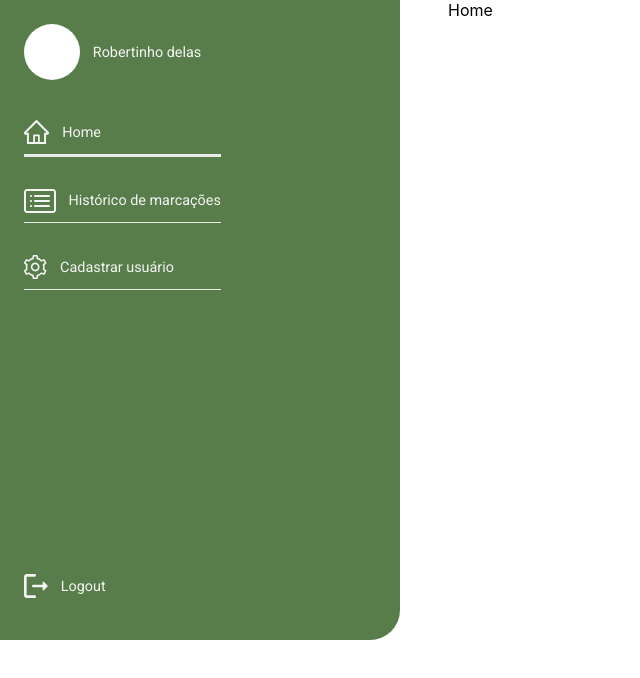
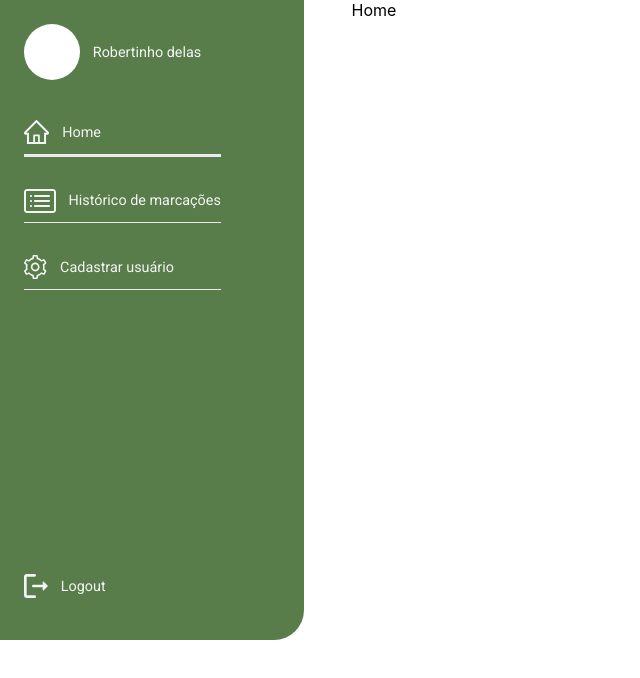
Before and after one commit to Brunowcst/sistemadecontroledepontos, a React (Create React App) app in the folder src/front-end/front-repy/: page /home in a window 1280 px wide. Shown: the top 678 px of the page, without its empty margins (0-640 px from the left). Built offline with nearby package versions, Linux system fonts and the light colour scheme.

Commit message:
Nova página: Home

```diff
--- a/src/front-end/front-repy/src/pages/Home.js
+++ b/src/front-end/front-repy/src/pages/Home.js
@@ -1,8 +1,8 @@
-import React from 'react';
+import styles from './styles/Home.module.css'
 
-function Home(props) {
+function Home() {
     return (
-        <div>
+        <div className={styles.grid}>
             Home
         </div>
     );
--- a/src/front-end/front-repy/src/pages/styles/Cadastro.module.css
+++ b/src/front-end/front-repy/src/pages/styles/Cadastro.module.css
@@ -1,8 +1,6 @@
 @import url('https://fonts.googleapis.com/css2?family=Roboto:wght@100;300;400&display=swap');
 
 .grid {
-    display: flex;
-    flex-direction: row;
     gap: 3rem;
     width: 100%;
 }
--- /dev/null
+++ b/src/front-end/front-repy/src/pages/styles/Home.module.css
@@ -0,0 +1,4 @@
+.grid {
+    gap: 3rem;
+    width: 100%;
+}
```
